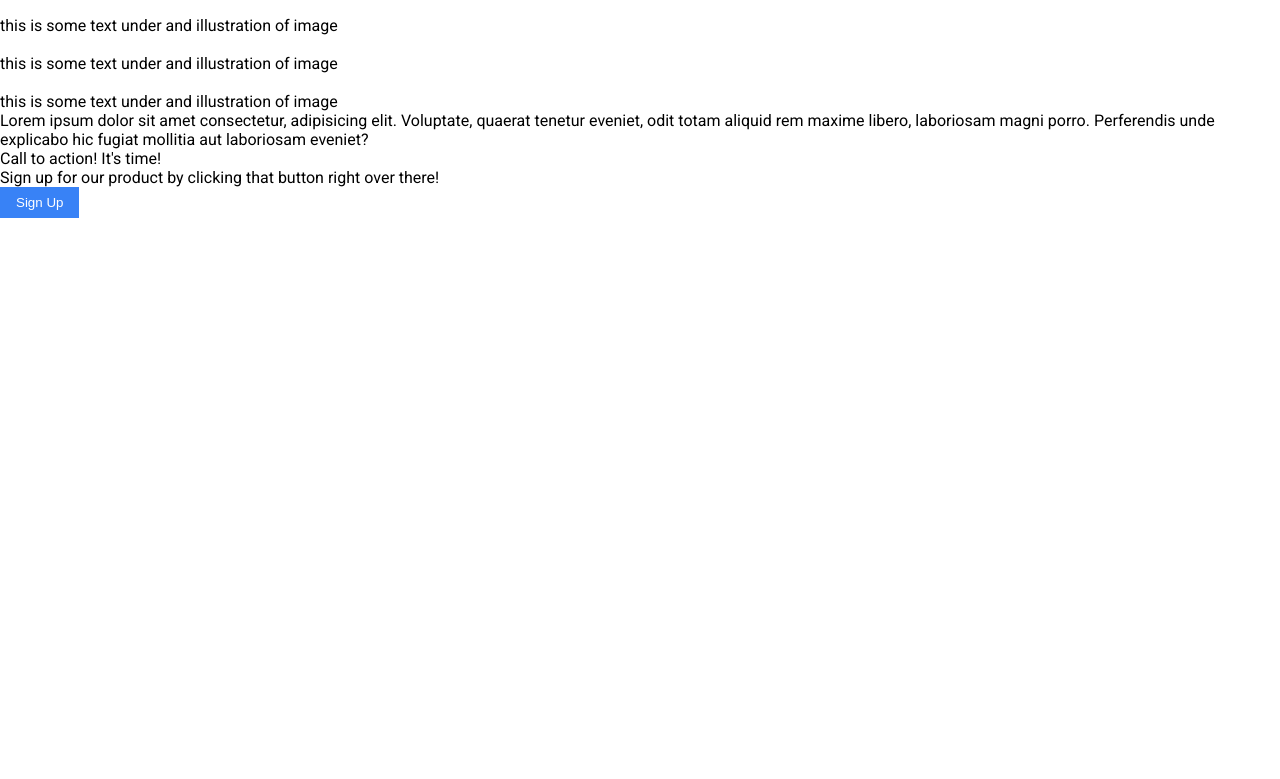
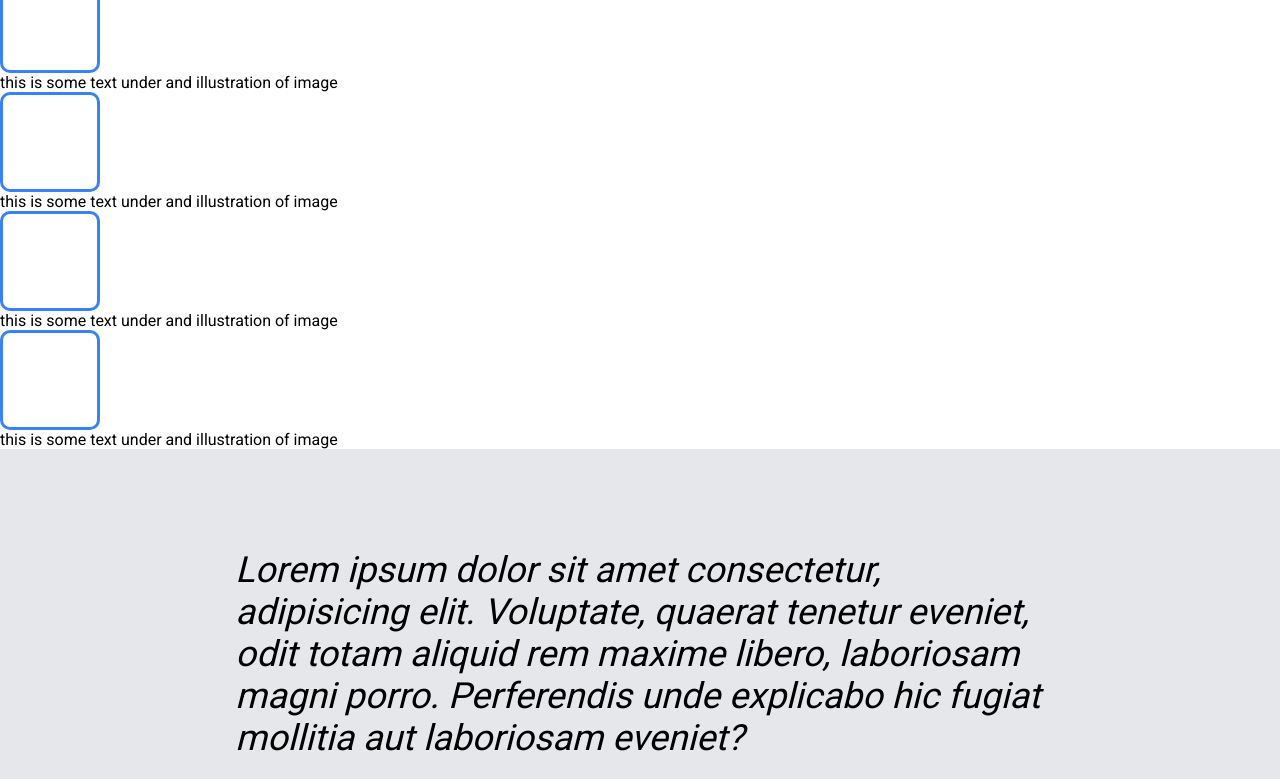
Before and after one commit to denniyusof/landing-page-top, a plain HTML site: page index.html in a window 1280 px wide. Shown: the part 571-1350 px from the top of the page. Before the commit the page ends 800 px from the top, so only its background shows below. Drawn offline with Linux system fonts and the light colour scheme.

Commit message:
work on img gallery and quote section

```diff
--- a/index.html
+++ b/index.html
@@ -34,25 +34,25 @@
     </header>
     <main>
       <section>
-        <h2>Some random information.</h2>
+        <h2 class="info-header-text">Some random information.</h2>
         <div>
-          <img src="" alt="" />
+          <div class="img-gallery"></div>
           <p>this is some text under and illustration of image</p>
         </div>
         <div>
-          <img src="" alt="" />
+          <div class="img-gallery"></div>
           <p>this is some text under and illustration of image</p>
         </div>
         <div>
-          <img src="" alt="" />
+          <div class="img-gallery"></div>
           <p>this is some text under and illustration of image</p>
         </div>
         <div>
-          <img src="" alt="" />
+          <div class="img-gallery"></div>
           <p>this is some text under and illustration of image</p>
         </div>
       </section>
-      <section>
+      <section class="quote-section">
         <p>
           Lorem ipsum dolor sit amet consectetur, adipisicing elit. Voluptate,
           quaerat tenetur eveniet, odit totam aliquid rem maxime libero,
--- a/style.css
+++ b/style.css
@@ -41,3 +41,28 @@ button {
   padding: 8px 16px;
   border: 0;
 }
+
+.info-header-text {
+  font-size: 36px;
+  font-weight: 700;
+  color: #1f2937;
+}
+
+.img-gallery {
+  border: 3px solid #3882f6;
+  border-radius: 10px;
+  width: 100px;
+  height: 100px;
+}
+
+.quote-section {
+  background-color: #e5e7eb;
+  padding: 100px 0;
+}
+
+.quote-section > p {
+  font-size: 36px;
+  font-style: italic;
+  width: 40ch;
+  margin-inline: auto;
+}
```
